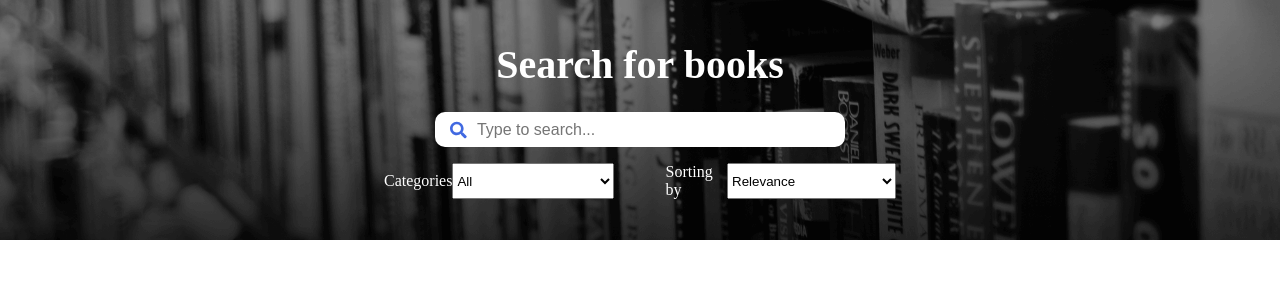
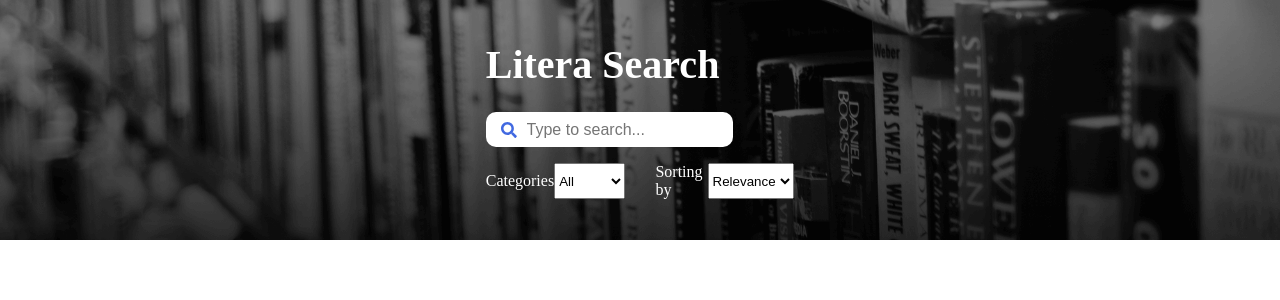
Before and after one commit to glebzikunov/modsen-practice, a React (Vite) app in the folder litera-search/: page / in a window 1280 px wide. Shown: the top 300 px of the page. Built offline with nearby package versions, Linux system fonts and the light colour scheme.

Commit message:
feat: divide SearchForm into separate components

```diff
--- /dev/null
+++ b/litera-search/src/components/CategoriesSelect/CategorySelect.jsx
@@ -0,0 +1,27 @@
+import React from 'react'
+
+const CategorySelect = () => {
+
+  const categories = [
+    { value: "all", text: "All" },
+    { value: "art", text: "Art" },
+    { value: "biography", text: "Biography" },
+    { value: "computers", text: "Computers" },
+    { value: "history", text: "History" },
+    { value: "medical", text: "Medical" },
+    { value: "poetry", text: "Poetry" }
+  ];
+
+  return (
+    <div className='sortings'>
+      <label htmlFor='categories'>Categories</label>
+      <select id='categories'>
+        {categories.map((category) => (
+          <option key={category.value} value={category.value}>{category.text}</option>
+        ))}
+      </select>
+    </div>
+  )
+}
+
+export default CategorySelect
--- /dev/null
+++ b/litera-search/src/components/SearchBar/SearchBar.jsx
@@ -0,0 +1,19 @@
+import React from 'react';
+import { FaSearch } from 'react-icons/fa';
+
+const SearchBar = ({ value, onChange }) => {
+  return (
+    <div className='input-wrapper'>
+      <FaSearch id='search-icon'/>
+      <input
+        type='text'
+        name='book-search'
+        placeholder='Type to search...'
+        value={value}
+        onChange={onChange}
+      />
+    </div>
+  );
+};
+
+export default SearchBar;
--- a/litera-search/src/components/SearchForm/SearchForm.jsx
+++ b/litera-search/src/components/SearchForm/SearchForm.jsx
@@ -1,5 +1,8 @@
 import React, {useState} from 'react'
 import { FaSearch } from 'react-icons/fa'
+import CategorySelect from '../CategoriesSelect/CategorySelect'
+import SortingSelect from '../SortingSelect/SortingSelect'
+import SearchBar from '../SearchBar/SearchBar'
 import './SearchForm.css'
 
 const SearchForm = () => {
@@ -20,36 +23,17 @@ const SearchForm = () => {
     { value: "newest", text: "Newest" },
   ];
 
+  const handleInputChange = (e) => {
+    setInput(e.target.value);
+  };
+
   return (
-    <form className='SearchForm'>
-      <h1 className='search-form-title'>Search for books</h1>
-      <div className='input-wrapper'>
-        <FaSearch id='search-icon'/>
-        <input
-          type='text'
-          name='book-search'
-          placeholder='Type to search...'
-          value={input}
-          onChange={(e) => setInput(e.target.value)}
-        />
-      </div>
+    <form className='search-form'>
+      <h1 className='search-form-title'>Litera Search</h1>
+      <SearchBar value={input} onChange={handleInputChange} />
       <div className='sortings-wrapper'>
-        <div className='sortings'>
-          <label htmlFor='categories'>Categories</label>
-          <select id='categories'>
-            {categories.map((category) => (
-              <option key={category.value} value={category.value}>{category.text}</option>
-            ))}
-          </select>
-        </div>
-        <div className='sortings'>
-          <label htmlFor='sortings'>Sorting by</label>
-          <select id='sortings'>
-            {sortings.map((sort) => (
-              <option key={sort.value} value={sort.value}>{sort.text}</option>
-            ))}
-          </select>
-        </div>
+        <CategorySelect categories={categories} />
+        <SortingSelect sortings={sortings} />
       </div>
     </form>
   )
--- /dev/null
+++ b/litera-search/src/components/SortingSelect/SortingSelect.jsx
@@ -0,0 +1,22 @@
+import React from 'react'
+
+const SortingSelect = () => {
+
+  const sortings = [
+    { value: "relevance", text: "Relevance" },
+    { value: "newest", text: "Newest" },
+  ];
+
+  return (
+    <div className='sortings'>
+      <label htmlFor='sortings'>Sorting by</label>
+      <select id='sortings'>
+        {sortings.map((sort) => (
+          <option key={sort.value} value={sort.value}>{sort.text}</option>
+        ))}
+      </select>
+    </div>
+  )
+}
+
+export default SortingSelect
```
